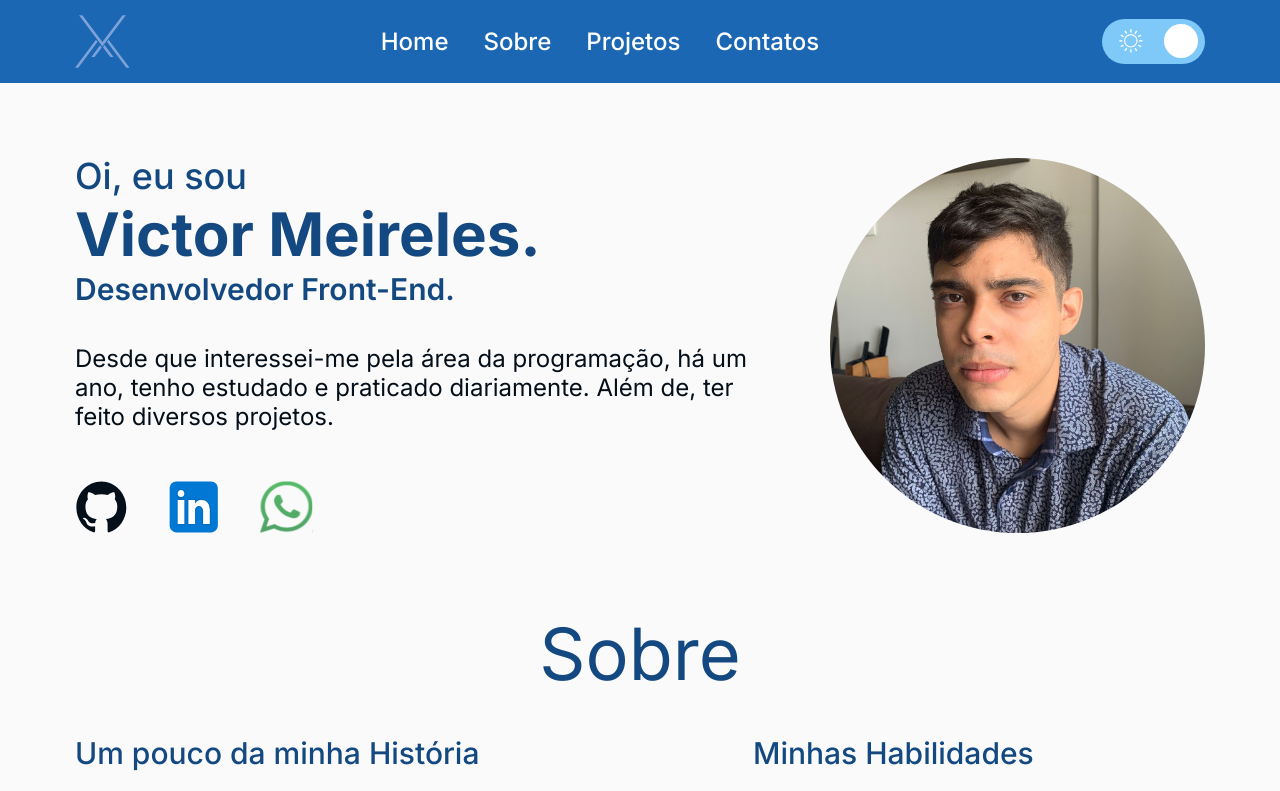
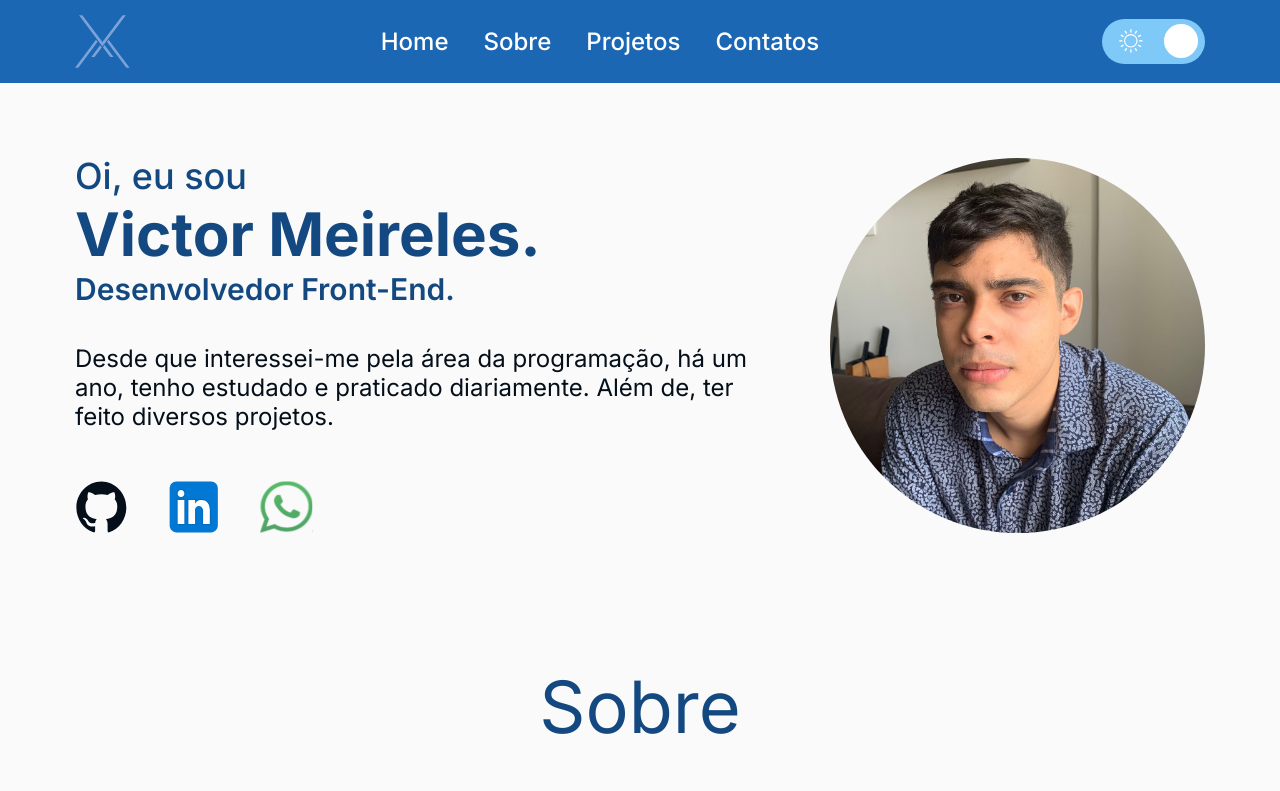
Before and after one commit to victoraamlima/portfolio, a React (Create React App) app: page / in a window 1280 px wide. Shown: the top 791 px of the page. Built offline with nearby package versions, Linux system fonts and the light colour scheme.

Commit message:
Update padding in Home component

```diff
--- a/src/components/Home/styleHome.js
+++ b/src/components/Home/styleHome.js
@@ -4,7 +4,7 @@ import breakpoints from "../../style/responsive"
 const StyledHome = styled.section`
   display: flex;
   justify-content: center;
-  padding: 0 10rem;
+  padding: 0 10rem 7rem;
   gap: 10rem;
 
   @media (max-width: ${breakpoints.medium1}px) {
```
